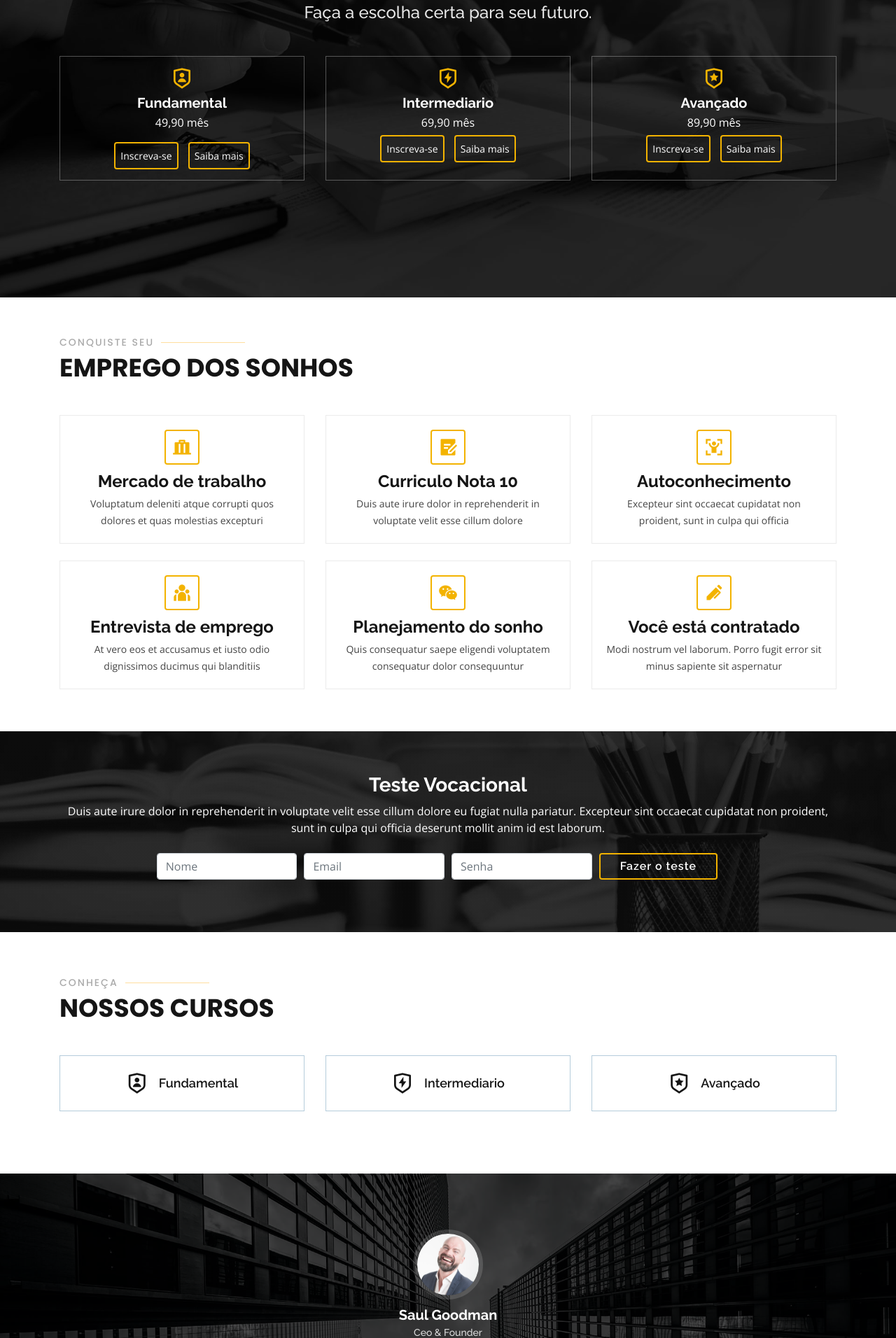
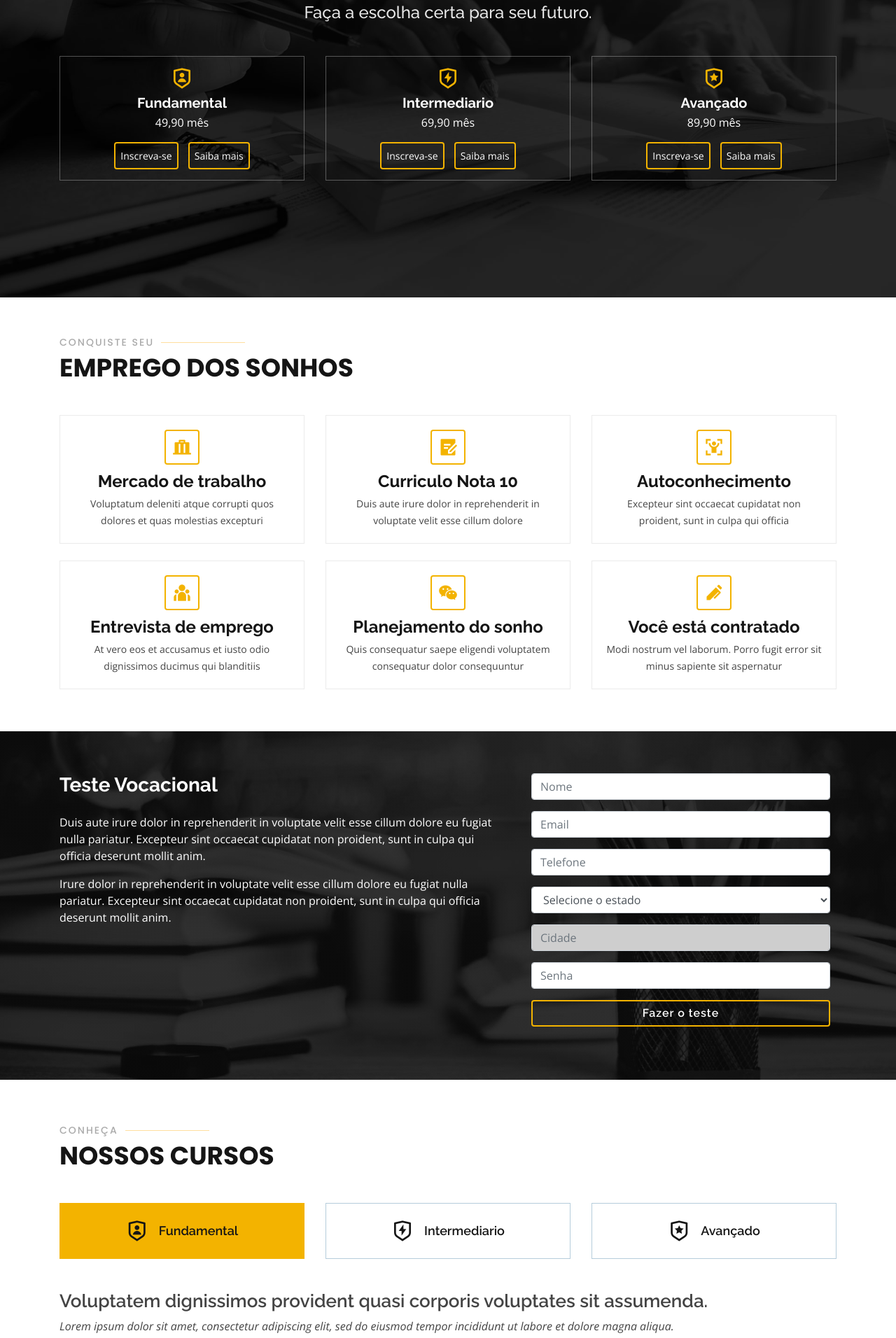
Before and after one commit to jeffssant/hub, a PHP site: page / in a window 1280 px wide. Shown: the part 375-2287 px from the top of the page at 70% size. Run offline with PHP 8.4, Linux system fonts and the light colour scheme.

Commit message:
alterações CTA teste vocacional

```diff
--- a/assets/css/style.css
+++ b/assets/css/style.css
@@ -271,7 +271,6 @@ h1, h2, h3, h4, h5, h6 {
 
 @media (max-width: 768px) {
   .get-started-btn {
-    margin: 0 48px 0 0;
     padding: 7px 20px 8px 20px;
   }
 }
@@ -953,7 +952,7 @@ section {
 # Testimonials
 --------------------------------------------------------------*/
 .testimonials {
-  padding: 80px 0;
+  padding: 45px 0;
   background: url("../img/testimonials-bg.jpg") no-repeat;
   background-position: center center;
   background-size: cover;
@@ -987,7 +986,7 @@ section {
 }
 
 .testimonials .testimonial-item h3 {
-  font-size: 20px;
+  font-size: 24px;
   font-weight: bold;
   margin: 10px 0 5px 0;
   color: #fff;
@@ -996,7 +995,7 @@ section {
 .testimonials .testimonial-item h4 {
   font-size: 14px;
   color: #ddd;
-  margin: 0 0 15px 0;
+  margin: 0;
 }
 
 .testimonials .testimonial-item .quote-icon-left, .testimonials .testimonial-item .quote-icon-right {
@@ -1024,8 +1023,11 @@ section {
 }
 
 .testimonials .owl-nav, .testimonials .owl-dots {
-  margin-top: 5px;
   text-align: center;
+}
+
+.testimonials .owl-dots{
+  line-height: 0;
 }
 
 .testimonials .owl-dot {
@@ -1689,3 +1691,9 @@ margin-left: 12px;
 .modal-content{
   border-radius: 4px;
 }
+
+.form-control:disabled, .form-control[readonly]{
+  background-color: #cecece;
+  color: black;
+  cursor: not-allowed;
+}
--- a/index.html
+++ b/index.html
@@ -77,7 +77,7 @@
 						<h3><a href="">Fundamental</a></h3>
 						<p class="mb-3">49,90 mês</p>
 						<a href="" class="get-started-btn scrollto">Inscreva-se</a>
-						<a href="#tab-1" class="get-started-btn scrollto tab-1" data-toggle="tab" >Saiba mais</a>
+						<a href="#tab-1" class="get-started-btn scrollto tab-1" data-toggle="tab">Saiba mais</a>
 					</div>
 				</div>
 
@@ -85,7 +85,7 @@
 					<div class="icon-box">
 						<i class="ri-shield-flash-line"></i>
 						<h3><a href="">Intermediario</a></h3>
-						<p>69,90 mês</p>
+						<p class="mb-3">69,90 mês</p>
 						<a href="" class="get-started-btn scrollto">Inscreva-se</a>
 						<a href="#tab-2" class="get-started-btn scrollto tab-2" data-toggle="tab">Saiba mais</a>
 					</div>
@@ -95,7 +95,7 @@
 					<div class="icon-box">
 						<i class="ri-shield-star-line"></i>
 						<h3><a href="">Avançado</a></h3>
-						<p>89,90 mês</p>
+						<p class="mb-3">89,90 mês</p>
 						<a href="" class="get-started-btn scrollto">Inscreva-se</a>
 						<a href="#tab-3" class="get-started-btn scrollto tab-3" data-toggle="tab">Saiba mais</a>
 					</div>
@@ -116,16 +116,17 @@
 				</div>
 
 				<div class="row">
-					<div class="col-lg-4 col-md-6 d-flex align-items-stretch" data-aos="zoom-in" data-aos-delay="100" data-toggle="modal" data-target=".bd-example-modal-lg">
+					<div class="col-lg-4 col-md-6 d-flex align-items-stretch" data-aos="zoom-in" data-aos-delay="100"
+						data-toggle="modal" data-target=".bd-example-modal-lg">
 						<div class="icon-box">
 							<div class="icon"><i class="ri-luggage-deposit-fill"></i></div>
-							<h4><a >Mercado de trabalho</a></h4>
+							<h4><a>Mercado de trabalho</a></h4>
 							<p>Voluptatum deleniti atque corrupti quos dolores et quas molestias excepturi</p>
 						</div>
 					</div>
 
 					<div class="col-lg-4 col-md-6 d-flex align-items-stretch mt-4 mt-md-0" data-aos="zoom-in"
-						data-aos-delay="200"  data-toggle="modal" data-target=".bd-example-modal-lg">
+						data-aos-delay="200" data-toggle="modal" data-target=".bd-example-modal-lg">
 						<div class="icon-box">
 							<div class="icon"><i class="ri-draft-fill"></i></div>
 							<h4><a>Curriculo Nota 10</a></h4>
@@ -134,7 +135,7 @@
 					</div>
 
 					<div class="col-lg-4 col-md-6 d-flex align-items-stretch mt-4 mt-lg-0" data-aos="zoom-in"
-						data-aos-delay="300"  data-toggle="modal" data-target=".bd-example-modal-lg">
+						data-aos-delay="300" data-toggle="modal" data-target=".bd-example-modal-lg">
 						<div class="icon-box">
 							<div class="icon"><i class="ri-body-scan-fill"></i></div>
 							<h4><a>Autoconhecimento</a></h4>
@@ -143,7 +144,7 @@
 					</div>
 
 					<div class="col-lg-4 col-md-6 d-flex align-items-stretch mt-4" data-aos="zoom-in"
-						data-aos-delay="100"  data-toggle="modal" data-target=".bd-example-modal-lg">
+						data-aos-delay="100" data-toggle="modal" data-target=".bd-example-modal-lg">
 						<div class="icon-box">
 							<div class="icon"><i class="ri-team-fill"></i></div>
 							<h4><a>Entrevista de emprego</a></h4>
@@ -152,7 +153,7 @@
 					</div>
 
 					<div class="col-lg-4 col-md-6 d-flex align-items-stretch mt-4" data-aos="zoom-in"
-						data-aos-delay="200"  data-toggle="modal" data-target=".bd-example-modal-lg">
+						data-aos-delay="200" data-toggle="modal" data-target=".bd-example-modal-lg">
 						<div class="icon-box">
 							<div class="icon"><i class="ri-wechat-fill"></i></div>
 							<h4><a>Planejamento do sonho</a></h4>
@@ -161,7 +162,7 @@
 					</div>
 
 					<div class="col-lg-4 col-md-6 d-flex align-items-stretch mt-4" data-aos="zoom-in"
-						data-aos-delay="300"  data-toggle="modal" data-target=".bd-example-modal-lg">
+						data-aos-delay="300" data-toggle="modal" data-target=".bd-example-modal-lg">
 						<div class="icon-box">
 							<div class="icon"><i class="ri-ball-pen-fill"></i></div>
 							<h4><a>Você está contratado</a></h4>
@@ -180,32 +181,87 @@
 		<section id="cta" class="cta">
 			<div class="container" data-aos="zoom-in">
 
-				<div class="text-center">
-					<h3>Teste Vocacional</h3>
-					<p> Duis aute irure dolor in reprehenderit in voluptate velit esse cillum dolore eu fugiat nulla
-						pariatur. Excepteur sint occaecat cupidatat non proident, sunt in culpa qui officia deserunt
-						mollit anim id est laborum.</p>
-					<div class="w-75 mx-auto mt-4">
+				<div class="row">
+					<div class="col-md-7">
+						<h3 class="mb-md-4">Teste Vocacional</h3>
+						<p class=" mx-auto  "> Duis aute irure dolor in reprehenderit in voluptate velit esse cillum
+							dolore eu fugiat nulla
+							pariatur. Excepteur sint occaecat cupidatat non proident, sunt in culpa qui officia deserunt
+							mollit anim.</p>
+						<p class=" mx-auto "> Irure dolor in reprehenderit in voluptate velit esse cillum
+								dolore eu fugiat nulla
+								pariatur. Excepteur sint occaecat cupidatat non proident, sunt in culpa qui officia deserunt
+								mollit anim.</p>
+					</div>
+					<div class="col-md-5 mx-auto px-md-4 mt-md-0 mt-lg-0 mt-4">
 						<form action="forms/contact.php" method="post" role="form" class="php-email-form">
 							<div class="form-row">
-								<div class="col-md-3 form-group">
+								<div class="col-12 form-group">
 									<input type="text" name="name-teste" class="form-control" id="name-teste"
 										placeholder="Nome" data-rule="minlen:4"
 										data-msg="Please enter at least 4 chars" />
 									<div class="validate"></div>
 								</div>
-								<div class="col-md-3 form-group">
+								<div class="col-12 form-group">
 									<input type="email" class="form-control" name="email-teste" id="email-teste"
 										placeholder="Email" data-rule="email" data-msg="Please enter a valid email" />
 									<div class="validate"></div>
 								</div>
-								<div class="col-md-3 form-group">
+								<div class="col-12 form-group">
+									<input type="tel" class="form-control" name="tel-teste" id="tel"
+										placeholder="Telefone" data-rule="email"
+										data-msg="Please enter a valid email" />
+									<div class="validate"></div>
+								</div>
+								<div class="col-12 form-group">
+
+
+									<select class="form-control" name="estado" id="estado" placeholder="Estado"
+									data-rule="estado" data-msg="Please enter a valid email">
+										<option >Selecione o estado</option>
+										<option value="AC">Acre</option>
+										<option value="AL">Alagoas</option>
+										<option value="AP">Amapá</option>
+										<option value="AM">Amazonas</option>
+										<option value="BA">Bahia</option>
+										<option value="CE">Ceará</option>
+										<option value="DF">Distrito Federal</option>
+										<option value="ES">Espírito Santo</option>
+										<option value="GO">Goiás</option>
+										<option value="MA">Maranhão</option>
+										<option value="MT">Mato Grosso</option>
+										<option value="MS">Mato Grosso do Sul</option>
+										<option value="MG">Minas Gerais</option>
+										<option value="PA">Pará</option>
+										<option value="PB">Paraíba</option>
+										<option value="PR">Paraná</option>
+										<option value="PE">Pernambuco</option>
+										<option value="PI">Piauí</option>
+										<option value="RJ">Rio de Janeiro</option>
+										<option value="RN">Rio Grande do Norte</option>
+										<option value="RS">Rio Grande do Sul</option>
+										<option value="RO">Rondônia</option>
+										<option value="RR">Roraima</option>
+										<option value="SC">Santa Catarina</option>
+										<option value="SP">São Paulo</option>
+										<option value="SE">Sergipe</option>
+										<option value="TO">Tocantins</option>
+									</select>
+								</div>
+								<div class="col-12 form-group">
+									<input type="text" class="form-control" name="cidade" id="cidade" placeholder="Cidade"
+										data-rule="cidade" data-msg="Please enter a valid email" disabled/>
+									<div class="validate"></div>
+								</div>
+								<div class="col-12 form-group">
 									<input type="text" class="form-control" name="password" id="password"
 										placeholder="Senha" data-rule="minlen:4"
 										data-msg="Please enter at least 8 chars of subject" />
 									<div class="validate"></div>
 								</div>
-								<div class="col-md-3 form-group text-left"><a class="cta-btn" href="#">Fazer o teste</a>
+
+								<div class="col-md-12 form-group text-center">
+									<a class="cta-btn w-100" href="#">Fazer o teste</a>
 								</div>
 							</div>
 					</div>
@@ -234,7 +290,7 @@
 
 				<ul class="nav nav-tabs row d-flex mb-4 text-center">
 					<li class="nav-item col-4">
-						<a class="nav-link tab-1" data-toggle="tab" href="#tab-1">
+						<a class="nav-link tab-1 active" data-toggle="tab" href="#tab-1">
 							<i class="ri-shield-user-line"></i>
 							<h4 class="d-none d-lg-block">Fundamental</h4>
 						</a>
@@ -255,7 +311,7 @@
 				</ul>
 
 				<div class="tab-content">
-					<div class="tab-pane" id="tab-1">
+					<div class="tab-pane active" id="tab-1">
 						<div class="row">
 							<div class="col-lg-11  mt-3">
 								<h3>Voluptatem dignissimos provident quasi corporis voluptates sit assumenda.</h3>
@@ -500,14 +556,15 @@
 
 	</main><!-- End #main -->
 	<!-- Button trigger modal -->
-<!-- Large modal -->
+	<!-- Large modal -->
 
 
 
 	<!-- Modal -->
-	<div class="modal fade bd-example-modal-lg" tabindex="-1" role="dialog" aria-labelledby="myLargeModalLabel" aria-hidden="true">
+	<div class="modal fade bd-example-modal-lg" tabindex="-1" role="dialog" aria-labelledby="myLargeModalLabel"
+		aria-hidden="true">
 		<div class="modal-dialog modal-lg">
-		  <div class="modal-content">
+			<div class="modal-content">
 				<div class="modal-header">
 					<div class="section-title">
 						<h2>Desenvolvimento em</h2>
```
